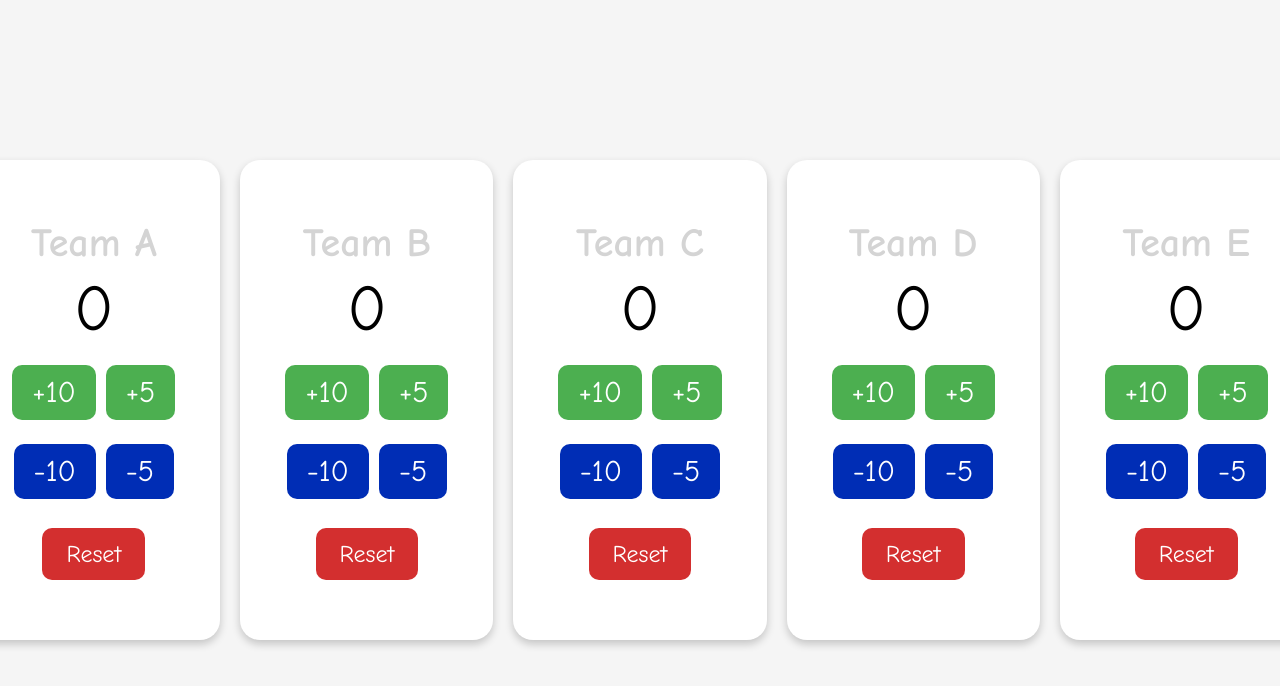
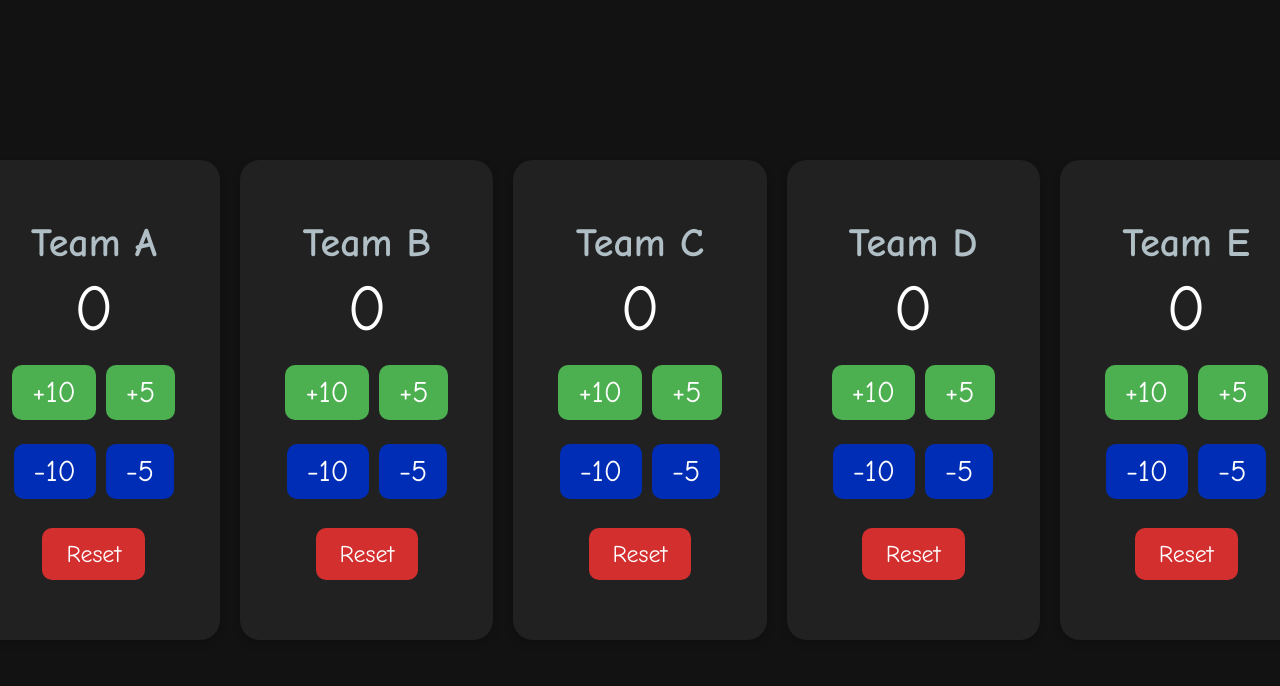
Before and after one commit to ModitParmar01/scoreBoard, a plain HTML site: page index.html in a window 1280 px wide. Shown: the top 686 px of the page. Drawn offline with Linux system fonts and the light colour scheme.

Commit message:
scoreBoard.

```diff
--- a/styles.css
+++ b/styles.css
@@ -1,6 +1,7 @@
 body {
     font-family: 'Comic Sans MS', cursive, sans-serif;
-    background-color: #f5f5f5;
+    background-color: #121212; /* Dark background color */
+    color: #FFFFFF; /* Text color */
     margin: 0;
     display: flex;
     justify-content: center;
@@ -16,13 +17,12 @@ body {
     justify-content: center;
     text-align: center;
     align-items: stretch;
-    background-color: white;
+    background-color: #212121; /* Darker background color */
     padding: 40px;
     border-radius: 20px;
     box-shadow: 0 4px 8px rgba(0, 0, 0, 0.2);
     height: 50vh;
     max-width: 800px;
-
 }
 
 .scoreboard:hover{
@@ -49,7 +49,7 @@ body {
     font-weight: bold;
     margin-bottom: 5px;
     font-size: 40px;
-    color: rgb(212, 212, 212);
+    color: #B0BEC5; /* Light text color */
 }
 
 .team-score {
```
